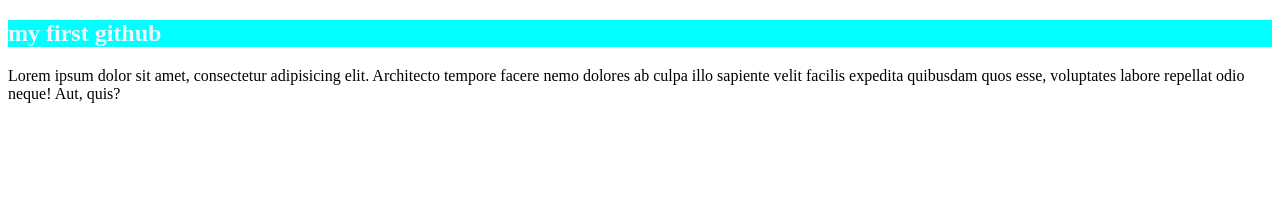
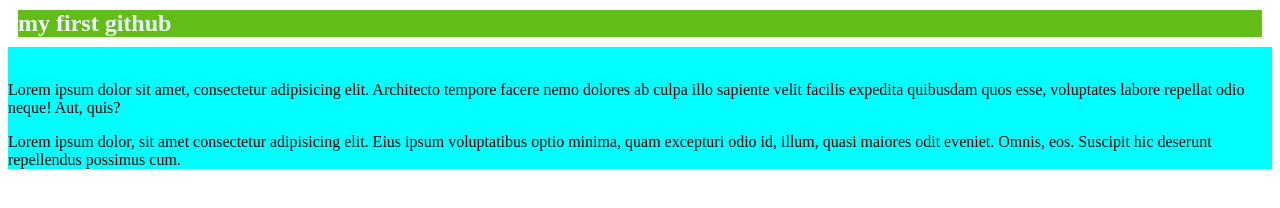
Before and after one commit to ratul1234-hash/my-first-github-repo, a plain HTML site: page index.html in a window 1280 px wide. Drawn offline with Linux system fonts and the light colour scheme.

Commit message:
div added

```diff
--- a/index.html
+++ b/index.html
@@ -8,7 +8,20 @@
 </head>
 <body>
     <h2>my first github</h2>
+    <div>
+
+    <br>
     <p>Lorem ipsum dolor sit amet, consectetur adipisicing elit. Architecto tempore facere nemo dolores ab culpa illo sapiente velit facilis expedita quibusdam quos esse, voluptates labore repellat odio neque! Aut, quis?</p>
+
+    <p>Lorem ipsum dolor, sit amet consectetur adipisicing elit. Eius ipsum voluptatibus optio minima, quam excepturi odio id, illum, quasi maiores odit eveniet. Omnis, eos. Suscipit hic deserunt repellendus possimus cum.</p>
+
+
+
+
+
+    </div>
+
+
 
 </body>
 </html>
--- a/styles/styles.css
+++ b/styles/styles.css
@@ -1,4 +1,7 @@
 h2{
     color: aliceblue;
+    background-color: rgb(98, 190, 22);margin: 10px;
+}
+div{
     background-color: aqua;
 }
```
